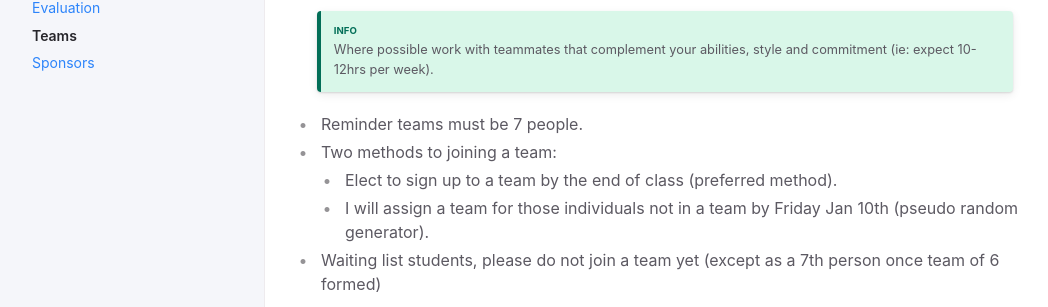
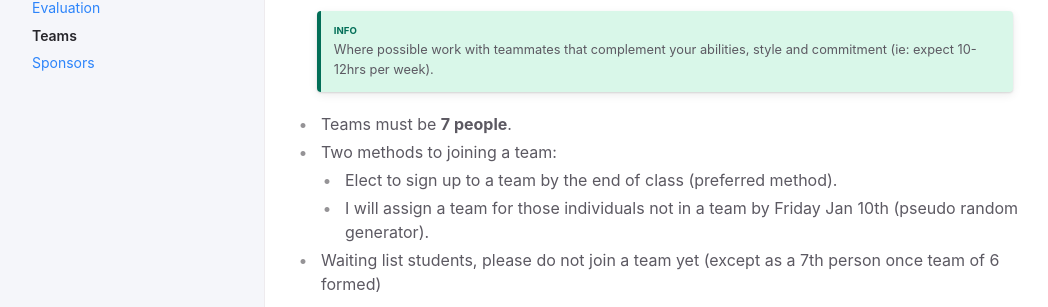
Before and after one commit to marquesarthur/ubc-cpsc319, a Jekyll site: the page built from teams.md, in a window 1280 px wide. Shown: the part 169-476 px from the top of the page, without its empty margins (107-1155 px from the left). Built offline with Jekyll 4.4.1, drawn with Linux system fonts in a browser that asks for light colours.

Commit message:
added sponsor & teams

```diff
--- a/teams.md
+++ b/teams.md
@@ -10,7 +10,7 @@ description:
 Where possible work with teammates that complement your abilities, style and commitment (ie: expect 10-12hrs per week).
 {: .info}
 
-* Reminder teams must be 7 people.
+* Teams must be **7 people**.
 * Two methods to joining a team:
     - Elect to sign up to a team by the end of class (preferred method).
     - I will assign a team for those individuals not in a team by Friday Jan 10th (pseudo random generator).
```
